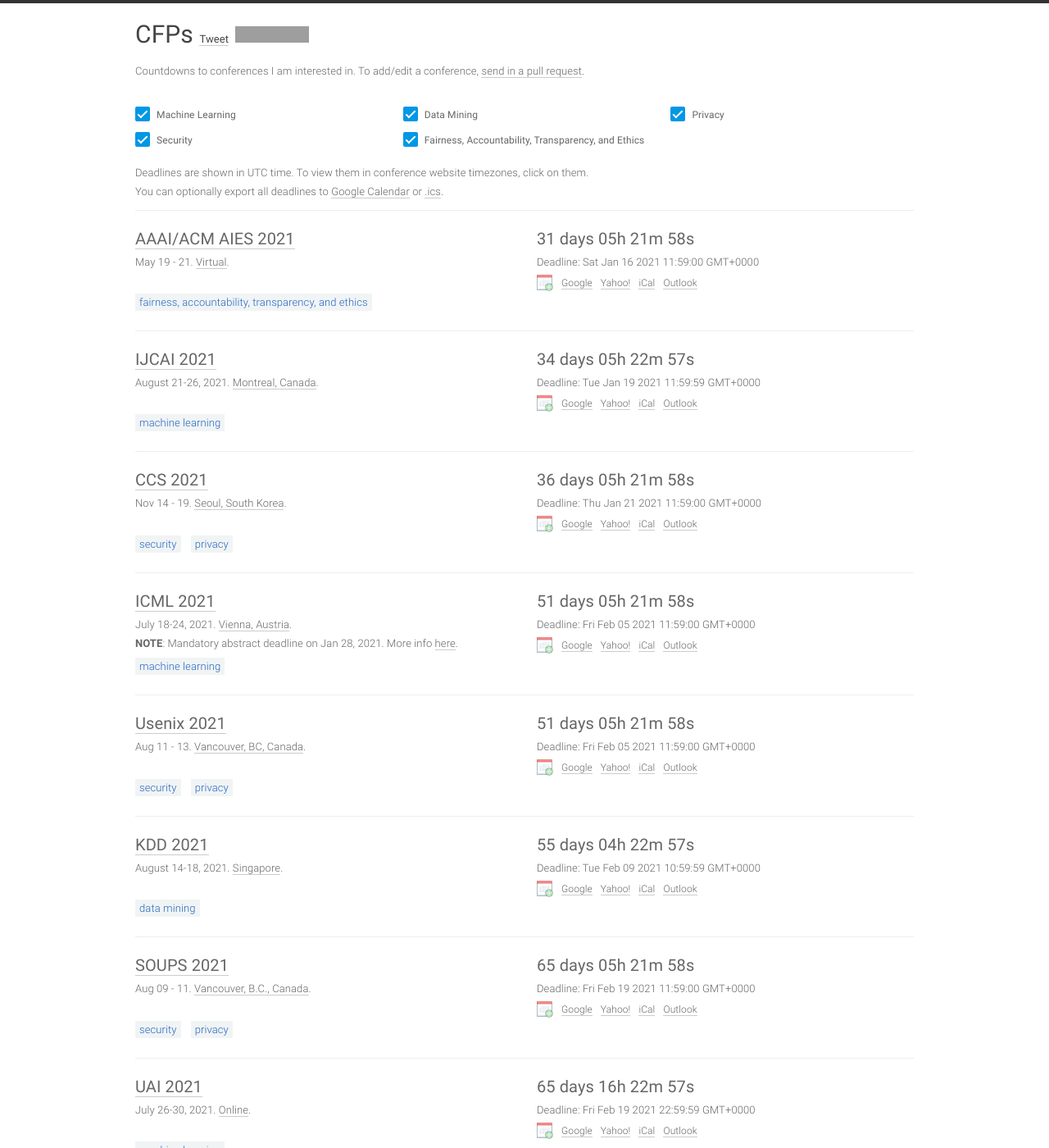
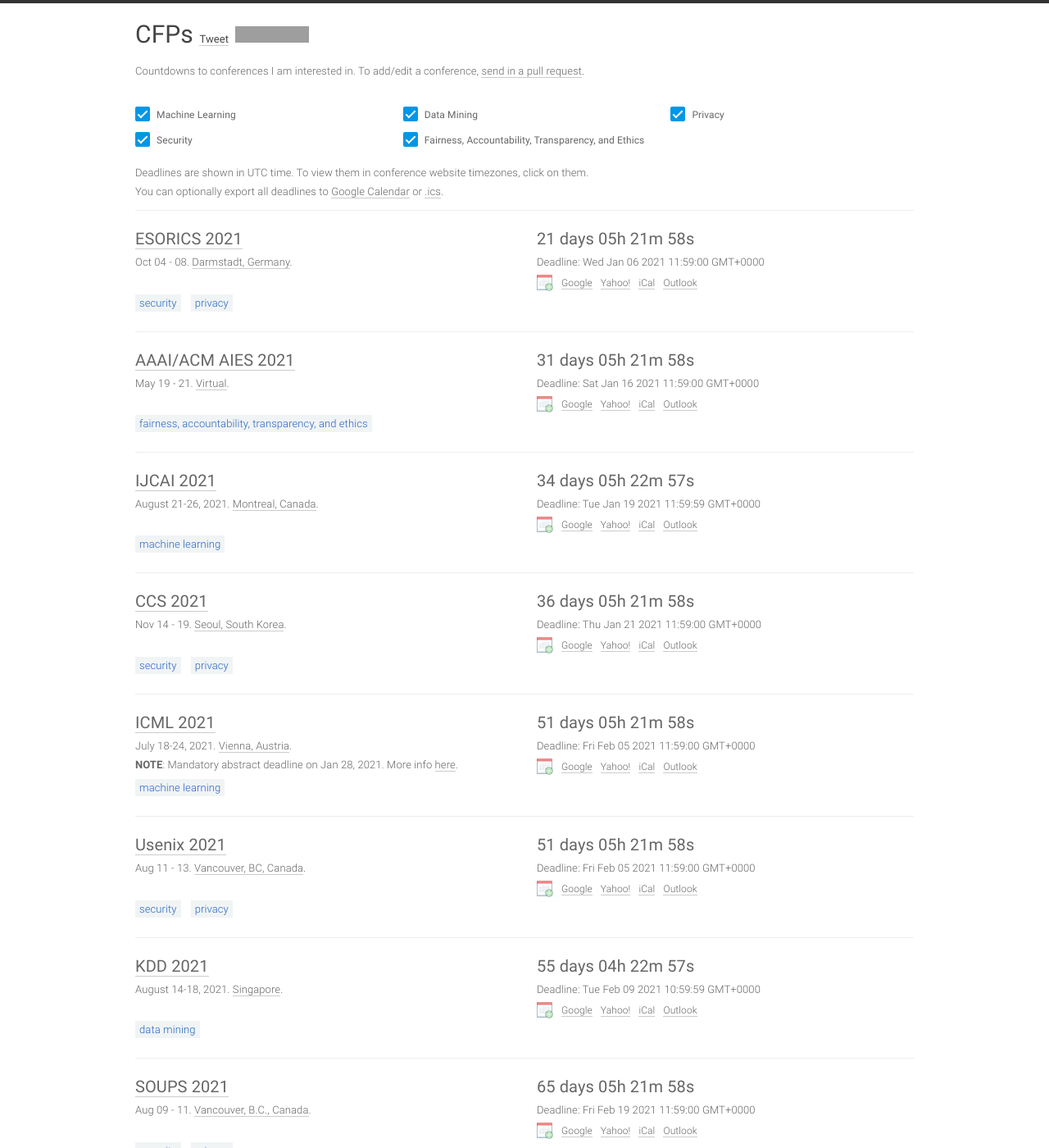
Before and after one commit to kekeli-lab/kekeli-lab.github.io, a Jekyll site: the page built from index.html, in a window 1280 px wide and 1400 px high. Shown: the whole window at 82% size. Built offline with Jekyll 4.4.1, drawn with Linux system fonts in a browser that asks for light colours; comment, search, counter and statistics services are not loaded; some of the changed text lies outside the part shown; grey boxes are pictures that could not be loaded.

Commit message:
update some confs

```diff
--- a/_data/conferences.yml
+++ b/_data/conferences.yml
@@ -241,10 +241,10 @@
   year: 2021
   id: esorics21
   link: https://esorics2021.athene-center.de/
-  deadline: '2020-01-05 23:59'
+  deadline: '2021-01-05 23:59'
   timezone: UTC-12
-  date: Sept 23 - 27
-  place: Surrey, UK
+  date: Oct 04 - 08
+  place: Darmstadt, Germany
   sub: [SEC,PRIV]
 
 - title: SOUPS
```
